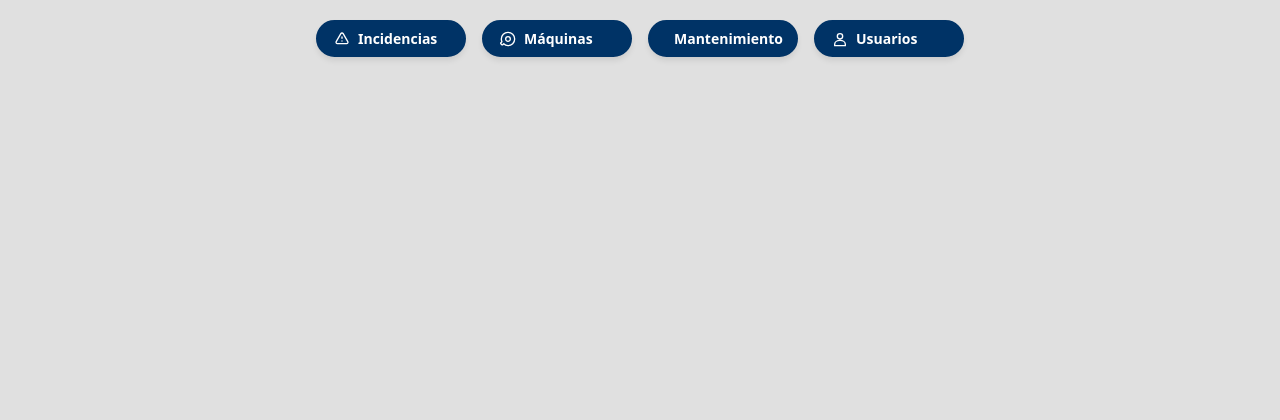
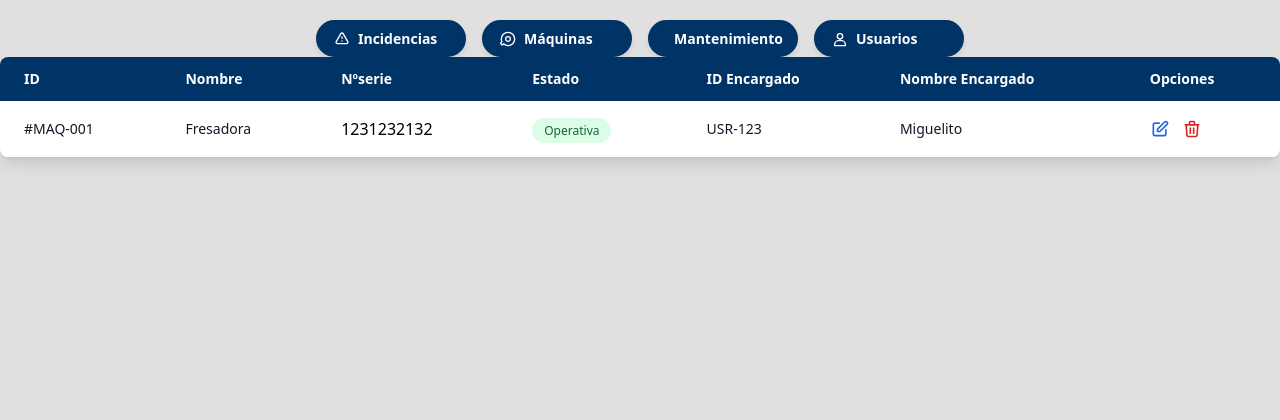
Before and after one commit to Amazghari/Projecte-3-Tot-Maquina, a PHP site: page /App/Views/admindashboard.php in a window 1280 px wide. Shown: the part 80-500 px from the top of the page. Run offline with PHP 8.4, Linux system fonts and the light colour scheme; style sheets or scripts are compiled from the project's sources.

Commit message:
todas las vistas del admin panel creadas

```diff
--- /dev/null
+++ b/App/Views/Layouts/navbaradmin.php
@@ -0,0 +1,26 @@
+<div class="flex justify-center mt-5 w-full space-x-4">
+        <a href="/adminincidencias" class="nav-button-custom w-1/4 focus:outline-none">
+            <svg class="w-4 h-4" fill="none" stroke="currentColor" viewBox="0 0 24 24">
+                <path stroke-linecap="round" stroke-linejoin="round" stroke-width="2" d="M12 9v2m0 4h.01m-6.938 4h13.856c1.54 0 2.502-1.667 1.732-3L13.732 4c-.77-1.333-2.694-1.333-3.464 0L3.34 16c-.77 1.333.192 3 1.732 3z" />
+            </svg>
+            <span>Incidencias</span>
+        </a>
+        <a href="/adminmaquinas" class="nav-button-custom w-1/4 focus:outline-none">
+            <svg class="w-4 h-4" fill="none" stroke="currentColor" viewBox="0 0 24 24">
+                <path stroke-linecap="round" stroke-linejoin="round" stroke-width="2" d="M12 8.5a3.5 3.5 0 100 7 3.5 3.5 0 000-7zM12 2a10 10 0 00-10 10c0 1.5.3 2.9.8 4.2l-1.5 1.5a1 1 0 000 1.4l1.4 1.4a1 1 0 001.4 0l1.5-1.5A9.95 9.95 0 0012 22a10 10 0 0010-10 10 10 0 00-10-10z" />
+            </svg>
+            <span>Máquinas</span>
+        </a>
+        <a href="/adminmantenimiento" class="nav-button-custom w-1/4 focus:outline-none">
+            <svg class="w-4 h-4" fill="none" stroke="currentColor" viewBox="0 0 24 24">
+                <path stroke-linecap="round" stroke-linejoin="round" stroke-width="2" d="M12 2v20m10-10H2" />
+            </svg>
+            <span>Mantenimiento</span>
+        </a>
+        <a href="/adminusuarios" class="nav-button-custom w-1/4 focus:outline-none">
+            <svg class="w-4 h-4" fill="none" stroke="currentColor" viewBox="0 0 24 24">
+                <path stroke-linecap="round" stroke-linejoin="round" stroke-width="2" d="M12 12c2.21 0 4-1.79 4-4s-1.79-4-4-4-4 1.79-4 4 1.79 4 4 4zm0 2c-4.41 0-8 2.69-8 6v2h16v-2c0-3.31-3.59-6-8-6z" />
+            </svg>
+            <span>Usuarios</span>
+        </a>
+    </div>
--- a/App/Views/admindashboard.php
+++ b/App/Views/admindashboard.php
@@ -6,38 +6,63 @@
     <meta name="viewport" content="width=device-width, initial-scale=1.0">
     <link href="main.css" rel="stylesheet">
     <link rel="icon" href="../../uploads/img/logopng.png">
-    <title>Admin Dashboard</title>
+    <title>Panel del Admin </title>
 </head>
 
 <body class="flex flex-col min-h-screen bg-custom-light-gray">
     <?php include 'Layouts/navbar.php'; ?>
+    <?php include 'Layouts/navbaradmin.php'; ?>
 
-    <div class="flex justify-center mt-5 w-full space-x-4">
-        <a href="/incidencias" class="nav-button-custom w-1/4 focus:outline-none">
-            <svg class="w-4 h-4" fill="none" stroke="currentColor" viewBox="0 0 24 24">
-                <path stroke-linecap="round" stroke-linejoin="round" stroke-width="2" d="M12 9v2m0 4h.01m-6.938 4h13.856c1.54 0 2.502-1.667 1.732-3L13.732 4c-.77-1.333-2.694-1.333-3.464 0L3.34 16c-.77 1.333.192 3 1.732 3z" />
-            </svg>
-            <span>Incidencias</span>
-        </a>
-        <a href="/maquinas" class="nav-button-custom w-1/4 focus:outline-none">
-            <svg class="w-4 h-4" fill="none" stroke="currentColor" viewBox="0 0 24 24">
-                <path stroke-linecap="round" stroke-linejoin="round" stroke-width="2" d="M12 8.5a3.5 3.5 0 100 7 3.5 3.5 0 000-7zM12 2a10 10 0 00-10 10c0 1.5.3 2.9.8 4.2l-1.5 1.5a1 1 0 000 1.4l1.4 1.4a1 1 0 001.4 0l1.5-1.5A9.95 9.95 0 0012 22a10 10 0 0010-10 10 10 0 00-10-10z" />
-            </svg>
-            <span>Máquinas</span>
-        </a>
-        <a href="/mantenimiento" class="nav-button-custom w-1/4 focus:outline-none">
-            <svg class="w-4 h-4" fill="none" stroke="currentColor" viewBox="0 0 24 24">
-                <path stroke-linecap="round" stroke-linejoin="round" stroke-width="2" d="M12 2v20m10-10H2" />
-            </svg>
-            <span>Mantenimiento</span>
-        </a>
-        <a href="/usuarios" class="nav-button-custom w-1/4 focus:outline-none">
-            <svg class="w-4 h-4" fill="none" stroke="currentColor" viewBox="0 0 24 24">
-                <path stroke-linecap="round" stroke-linejoin="round" stroke-width="2" d="M12 12c2.21 0 4-1.79 4-4s-1.79-4-4-4-4 1.79-4 4 1.79 4 4 4zm0 2c-4.41 0-8 2.69-8 6v2h16v-2c0-3.31-3.59-6-8-6z" />
-            </svg>
-            <span>Usuarios</span>
-        </a>
-    </div>
+     <!-- Tabla de inventario -->
+     <div class="bg-white rounded-lg shadow-lg overflow-hidden">
+            <div class="table-responsive">
+                <table class="min-w-full">
+                    <thead class="bg-custom-blue text-white">
+                        <tr>
+                            <th class="px-6 py-3 text-left text-sm font-semibold">ID</th>
+                            <th class="px-6 py-3 text-left text-sm font-semibold">Nombre</th>
+                            <th class="px-6 py-3 text-left text-sm font-semibold">Nºserie</th>
+                            <th class="px-6 py-3 text-left text-sm font-semibold">Estado</th>
+                            <th class="px-6 py-3 text-left text-sm font-semibold">ID Encargado</th>
+                            <th class="px-6 py-3 text-left text-sm font-semibold">Nombre Encargado</th>
+                            <th class="px-6 py-3 text-left text-sm font-semibold">Opciones</th>
+                        </tr>
+                    </thead>
+                    <tbody class="divide-y divide-gray-200">
+                        <tr class="hover:bg-gray-50">
+                            <td class="px-6 py-4 text-sm text-gray-900">#MAQ-001</td>
+                            <td class="px-6 py-4 text-sm text-gray-900">
+                                <p class="truncate max-w-[200px]">Fresadora</p>
+                            </td>
+                            <td class="px-6 py-4">
+                             1231232132
+                            </td>
+                            <td class="px-6 py-4">
+                                <span class="px-3 py-1 text-xs font-medium rounded-full bg-green-100 text-green-800">
+                                    Operativa
+                                </span>
+                            </td>
+                            <td class="px-6 py-4 text-sm text-gray-900">USR-123</td>
+                            <td class="px-6 py-4 text-sm text-gray-900">Miguelito</td>
+                            <td class="px-6 py-4 text-sm">
+                                <div class="flex space-x-3">
+                                    <button class="text-blue-600 hover:text-blue-800">
+                                        <svg class="w-5 h-5" fill="none" stroke="currentColor" viewBox="0 0 24 24">
+                                            <path stroke-linecap="round" stroke-linejoin="round" stroke-width="2" d="M11 5H6a2 2 0 00-2 2v11a2 2 0 002 2h11a2 2 0 002-2v-5m-1.414-9.414a2 2 0 112.828 2.828L11.828 15H9v-2.828l8.586-8.586z"/>
+                                        </svg>
+                                    </button>
+                                    <button class="text-red-600 hover:text-red-800">
+                                        <svg class="w-5 h-5" fill="none" stroke="currentColor" viewBox="0 0 24 24">
+                                            <path stroke-linecap="round" stroke-linejoin="round" stroke-width="2" d="M19 7l-.867 12.142A2 2 0 0116.138 21H7.862a2 2 0 01-1.995-1.858L5 7m5 4v6m4-6v6m1-10V4a1 1 0 00-1-1h-4a1 1 0 00-1 1v3M4 7h16"/>
+                                        </svg>
+                                    </button>
+                                </div>
+                            </td>
+                        </tr>
+                    </tbody>
+                </table>
+            </div>
+        </div>
 
     <!-- Footer -->
     <?php include 'Layouts/footer.php'; ?>
```
Also changed, not shown: App/Controllers/adminincidenceController.php (added, +13 -0 lines), App/Controllers/admininventoryController.php (added, +13 -0 lines), App/Controllers/adminmaintenanceController.php (added, +13 -0 lines), App/Controllers/adminusersController.php (added, +13 -0 lines), App/Views/adminincidence.php (added, +23 -0 lines), App/Views/admininventory.php (added, +23 -0 lines), App/Views/adminmaintenance.php (added, +23 -0 lines), App/Views/adminusers.php (added, +23 -0 lines), public/index.php (+8 -0 lines).
